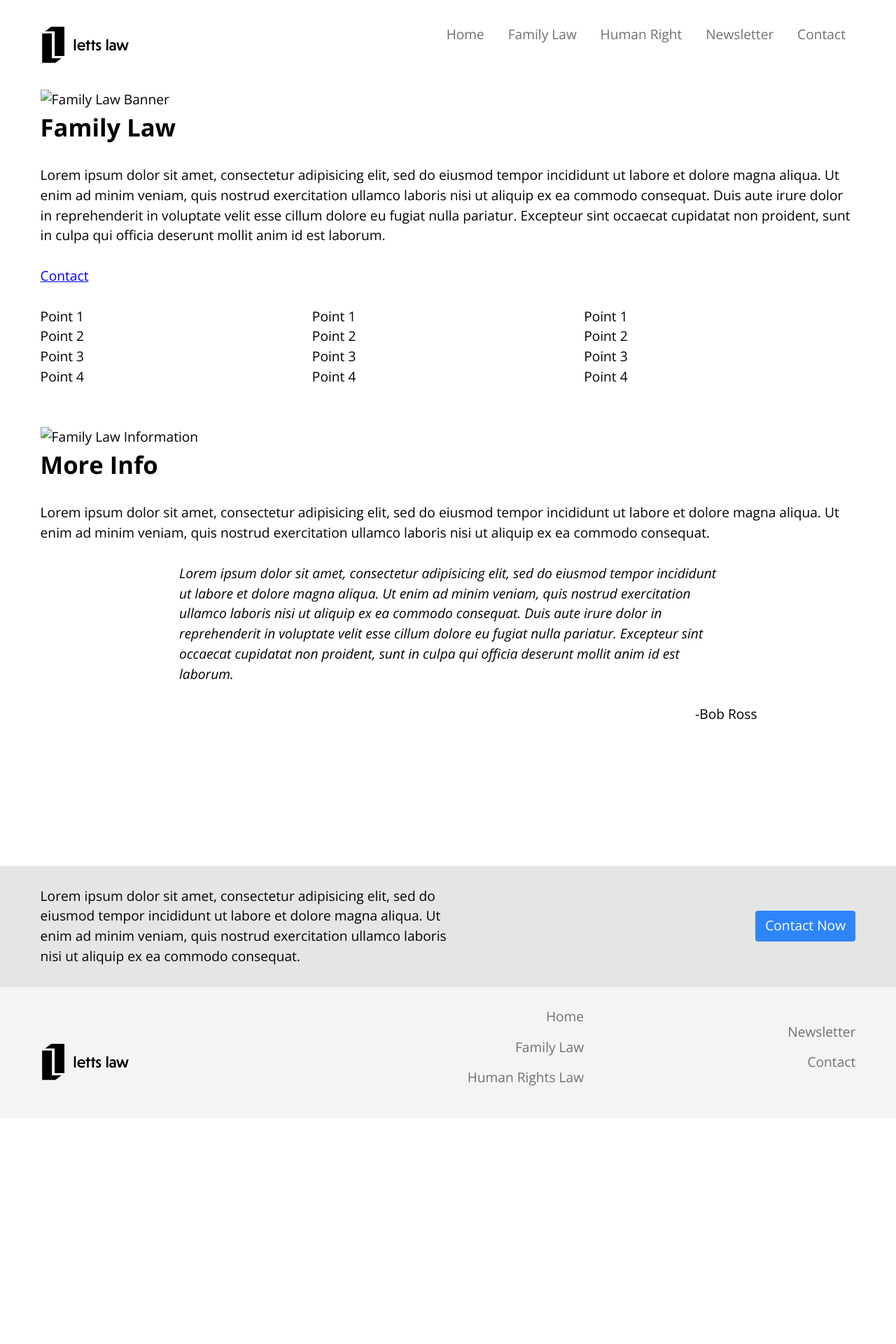
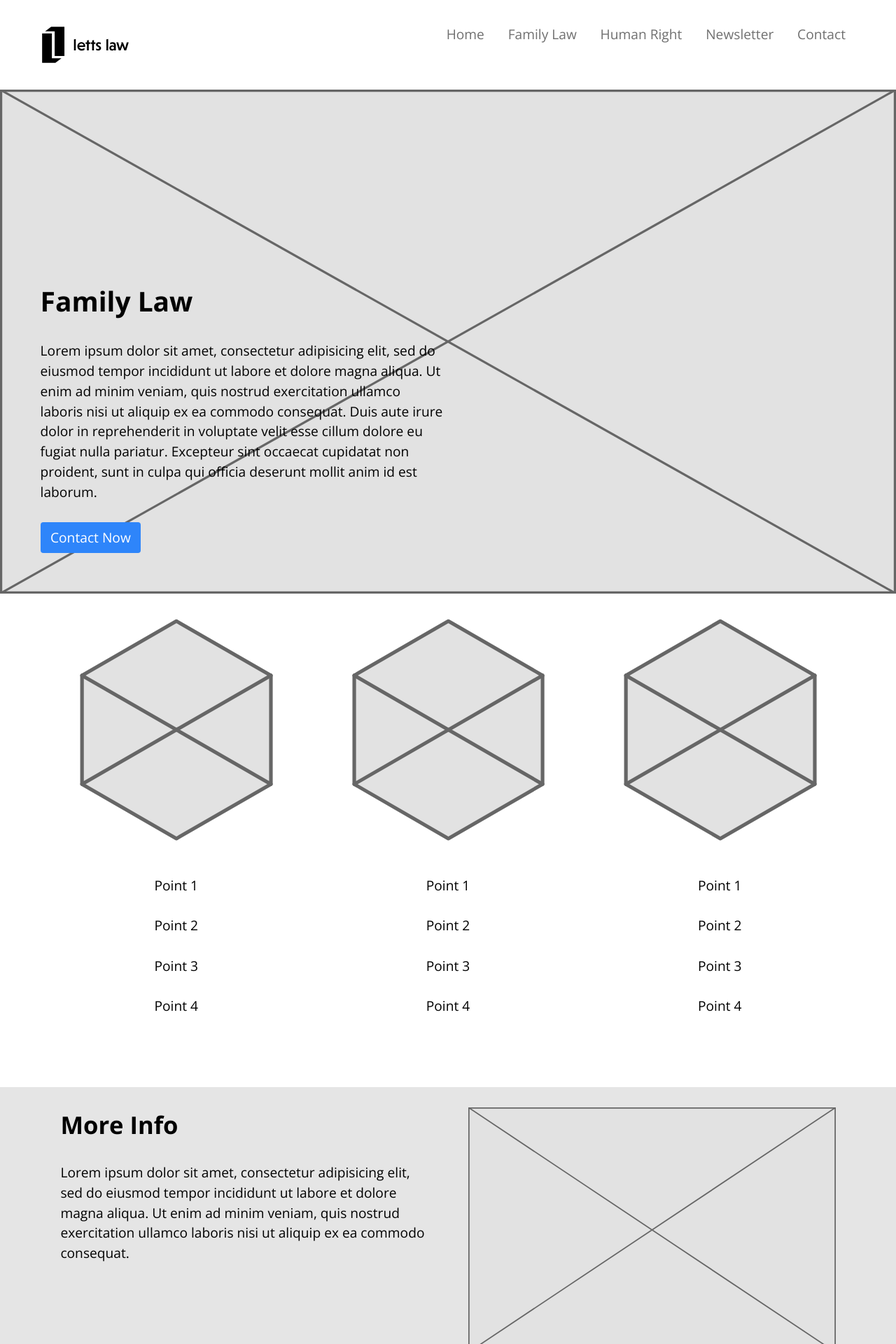
Before and after one commit to Ten-3/letts-law, a Jekyll site: the page built from family-law.html, in a window 1280 px wide. Shown: the top 1920 px of the page at 70% size. Built offline with Jekyll 4.4.1, drawn with Linux system fonts in a browser that asks for light colours; Markdown is read by kramdown in place of the engine named in the settings; before the commit the page ends 1597 px from its top, so only the background shows below that.

Commit message:
Set up family law sections

```diff
--- a/_layouts/contact-default.html
+++ b/_layouts/contact-default.html
@@ -14,8 +14,8 @@
 <body>
 
   <nav class="relative">
-    <div class="gutter-2 grid grid-middle island">
-      <div class="unit xs-1-2 s-1-2 m-1-2 l-1-2 xl-1-2">
+    <div class="gutter-2 grid grid-middle pad-t-0">
+      <div class="unit xs-1-2 s-1-2 m-1-2 l-1-4">
         <i class="icon i-128">
         <img src="{{site.baseurl}}/images/letts-law-logo-black.svg" alt="Letts Law Logo">
         </i>
@@ -23,7 +23,7 @@
 
       {% include toggle.html %}
 
-      <div class="unit xs-1 s-1 m-1-2 l-1-2 xl-1-2 horizontal">
+      <div class="unit xs-1 s-1 m-1-2 l-3-4 horizontal right">
         <ul class="list-group list-group-inline">
           <li class="gutter-1-2"><a href="{{site.baseurl}}/index.html">Home</a></li>
           <li class="gutter-1-2"><a href="{{site.baseurl}}/family-law/">Family Law</a></li>
--- a/css/main.css
+++ b/css/main.css
@@ -69,8 +69,8 @@ img {
   filter: grayscale(100%);
 }
 
-/*this is newletter banner --adjust the min-height-- */
-.human-rights-info-banner {
+/*this is humand right and family right information section --adjust the min-height-- */
+.human-rights-info-banner, .family-law-info-banner {
   background-color: #E5E5E5
 }
 
--- a/family-law.html
+++ b/family-law.html
@@ -3,57 +3,63 @@ layout: default
 ---
 
   <main>
-    <div class="push gutter-2 family-law-banner">
-      <img src="" alt="Family Law Banner">
-      <h1>Family Law</h1>
-      <p>Lorem ipsum dolor sit amet, consectetur adipisicing elit, sed do eiusmod tempor incididunt ut labore et dolore magna aliqua. Ut enim ad minim veniam, quis nostrud exercitation ullamco laboris nisi ut aliquip ex ea commodo consequat. Duis aute irure dolor in reprehenderit in voluptate velit esse cillum dolore eu fugiat nulla pariatur. Excepteur sint occaecat cupidatat non proident, sunt in culpa qui officia deserunt mollit anim id est laborum.</p>
-      <a href="btn">Contact</a>
-    </div>
-
-    <div class="push gutter-2 family-law-steps-section">
-      <div class="grid">
-        <div class="unit xs-1 s-1 m-1-3 l-1-3 xl-1-3">
-          <img src="" alt="">
-
-          <ul class="list-group">
-            <li>Point 1</li>
-            <li>Point 2</li>
-            <li>Point 3</li>
-            <li>Point 4</li>
-          </ul>
-        </div>
-        <div class="unit xs-1 s-1 m-1-3 l-1-3 xl-1-3">
-          <img src="" alt="">
-
-          <ul class="list-group">
-            <li>Point 1</li>
-            <li>Point 2</li>
-            <li>Point 3</li>
-            <li>Point 4</li>
-          </ul>
-        </div>
-        <div class="unit xs-1 s-1 m-1-3 l-1-3 xl-1-3">
-          <img src="" alt="">
-
-          <ul class="list-group">
-            <li>Point 1</li>
-            <li>Point 2</li>
-            <li>Point 3</li>
-            <li>Point 4</li>
-          </ul>
-        </div>
+    <div class="push home-banner embed embed-16by9 relative">
+      <div class="banner-content absolute pin-lb island-2 max-length w-1" alt="Human Rights Law Banner">
+        <h1 class="zetta">Family Law</h1>
+        <p class="banner-info">Lorem ipsum dolor sit amet, consectetur adipisicing elit, sed do eiusmod tempor incididunt ut labore et dolore magna aliqua. Ut enim ad minim veniam, quis nostrud exercitation ullamco laboris nisi ut aliquip ex ea commodo consequat. Duis aute irure dolor in reprehenderit in voluptate velit esse cillum dolore eu fugiat nulla pariatur. Excepteur sint occaecat cupidatat non proident, sunt in culpa qui officia deserunt mollit anim id est laborum.</p>
+        <a class="btn contact-btn text-center" href="{{site.baseurl}}/contact/">Contact Now</a>
       </div>
     </div>
 
-    <div class="push gutter-2 family-law-info-banner">
-      <img src="" alt="Family Law Information">
-      <h1>More Info</h1>
-      <p>Lorem ipsum dolor sit amet, consectetur adipisicing elit, sed do eiusmod tempor incididunt ut labore et dolore magna aliqua. Ut enim ad minim veniam, quis nostrud exercitation ullamco laboris nisi ut aliquip ex ea commodo consequat.</p>
+    <div class="push gutter-2 family-law-steps-section grid">
+
+      <div class="unit xs-1 s-1-3 m-1-3 unit-content-center gutter push">
+        <img class="img-flex pad-b" src="../images/placeholder-hex.svg" alt="">
+        <ul class="list-group points">
+          <li class="pad-b-1-2 pad-t-1-2">Point 1</li>
+          <li class="pad-b-1-2 pad-t-1-2">Point 2</li>
+          <li class="pad-b-1-2 pad-t-1-2">Point 3</li>
+          <li class="pad-b-1-2 pad-t-1-2">Point 4</li>
+        </ul>
+      </div>
+
+      <div class="unit xs-1 s-1-3 m-1-3 unit-content-center gutter push">
+        <img class="img-flex pad-b" src="../images/placeholder-hex.svg" alt="">
+        <ul class="list-group points">
+          <li class="pad-b-1-2 pad-t-1-2">Point 1</li>
+          <li class="pad-b-1-2 pad-t-1-2">Point 2</li>
+          <li class="pad-b-1-2 pad-t-1-2">Point 3</li>
+          <li class="pad-b-1-2 pad-t-1-2">Point 4</li>
+        </ul>
+      </div>
+
+      <div class="unit xs-1 s-1-3 unit-content-center gutter push">
+        <img class="img-flex pad-b" src="../images/placeholder-hex.svg" alt="">
+        <ul class="list-group points">
+          <li class="pad-b-1-2 pad-t-1-2">Point 1</li>
+          <li class="pad-b-1-2 pad-t-1-2">Point 2</li>
+          <li class="pad-b-1-2 pad-t-1-2">Point 3</li>
+          <li class="pad-b-1-2 pad-t-1-2">Point 4</li>
+        </ul>
+      </div>
+
     </div>
 
-    <div class="wrapper push gutter-2 quote-banner">
-      <p class="gutter-2"><i>Lorem ipsum dolor sit amet, consectetur adipisicing elit, sed do eiusmod tempor incididunt ut labore et dolore magna aliqua. Ut enim ad minim veniam, quis nostrud exercitation ullamco laboris nisi ut aliquip ex ea commodo consequat. Duis aute irure dolor in reprehenderit in voluptate velit esse cillum dolore eu fugiat nulla pariatur. Excepteur sint occaecat cupidatat non proident, sunt in culpa qui officia deserunt mollit anim id est laborum.</i></p>
-      <p class="text-right">-Bob Ross</p>
+    <div class="push gutter-2 family-law-info-banner grid">
+      <div class="unit xs-1 s-1 m-1-2 gutter pad-t pad-b-0">
+        <h1>More Info</h1>
+        <p>Lorem ipsum dolor sit amet, consectetur adipisicing elit, sed do eiusmod tempor incididunt ut labore et dolore magna aliqua. Ut enim ad minim veniam, quis nostrud exercitation ullamco laboris nisi ut aliquip ex ea commodo consequat.</p>
+      </div>
+      <div class="unit xs-1 s-1 m-1-2 gutter pad-b pad-t">
+        <img class="img-flex" src="../images/placeholder-3by2.svg" alt="Family Law Information">
+      </div>
+    </div>
+
+    <div class="wrapper push gutter-2 quote-banner embed embed-3by1 relative">
+      <blockquote class="text-center absolute pin-c gutter-2 w-1 max-length">
+        <p class="italic">Lorem ipsum dolor sit amet, consectetur adipisicing elit, sed do eiusmod tempor incididunt ut labore et dolore magna aliqua. Ut enim ad minim veniam, quis nostrud exercitation ullamco laboris nisi ut aliquip ex ea commodo consequat. Duis aute irure dolor in reprehenderit in voluptate velit esse cillum dolore eu fugiat nulla pariatur. Excepteur sint occaecat cupidatat non proident, sunt in culpa qui officia deserunt mollit anim id est laborum.</p>
+        <cite class="text-right">-Bob Ross</cite>
+      </blockquote>
     </div>
 
   </main>
```
